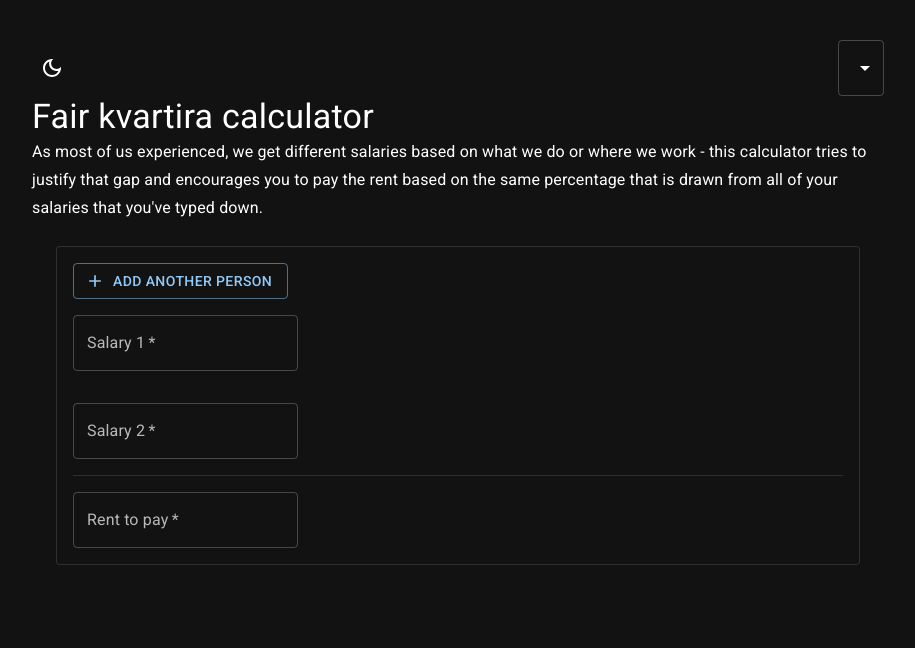
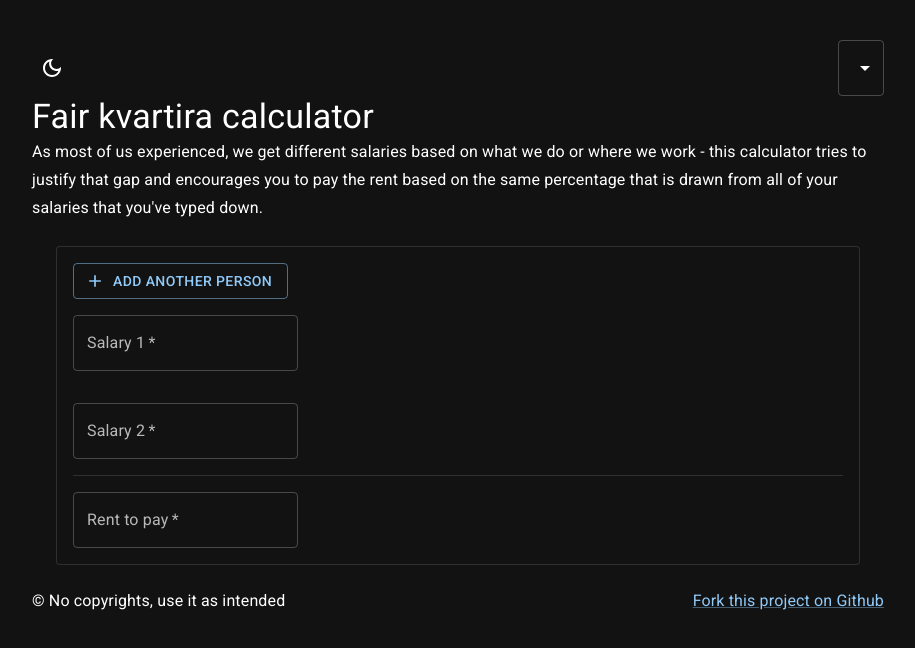
Before and after one commit to armandokun/fair-share, a React (Create React App) app: page / in a window 1280 px wide. Shown: the top 648 px of the page, without its empty margins (182-1097 px from the left). Built offline with nearby package versions, Linux system fonts and the light colour scheme.

Commit message:
Add footer

```diff
--- a/src/App.tsx
+++ b/src/App.tsx
@@ -1,8 +1,7 @@
 import { Box, Container, Typography } from "@mui/material";
 import { useTranslation } from "react-i18next";
 
-import { Form, ToggleColorMode } from "./components";
-import ToggleLanguage from "./components/LanguageSelector/LanguageSelector";
+import { Footer, Form, LanguageSelector, ToggleColorMode } from "./components";
 
 function App() {
   const { t } = useTranslation();
@@ -17,11 +16,12 @@ function App() {
         }}
       >
         <ToggleColorMode />
-        <ToggleLanguage />
+        <LanguageSelector />
       </Box>
       <Typography variant="h4">{t("intro.title")}</Typography>
       <Typography variant="subtitle1">{t("intro.description")}</Typography>
       <Form />
+      <Footer />
     </Container>
   );
 }
--- /dev/null
+++ b/src/components/Footer/Footer.tsx
@@ -0,0 +1,23 @@
+import { Container, Link, Typography } from "@mui/material";
+import { useTranslation } from "react-i18next";
+
+const Footer = () => {
+  const { t } = useTranslation("translation", { keyPrefix: "footer" });
+
+  const repoURL = "https://github.com/armandokun/fair-share";
+
+  return (
+    <Container
+      disableGutters
+      sx={{
+        display: "flex",
+        justifyContent: "space-between",
+      }}
+    >
+      <Typography>{t("copyright.title")}</Typography>
+      <Link href={repoURL}>{t("repository.title")}</Link>
+    </Container>
+  );
+};
+
+export default Footer;
--- /dev/null
+++ b/src/components/Footer/index.ts
@@ -0,0 +1 @@
+export { default } from './Footer';
--- a/src/components/index.ts
+++ b/src/components/index.ts
@@ -1,3 +1,4 @@
 export { default as Form } from './Form'
 export { default as ToggleColorMode } from './ToggleColorMode'
 export { default as LanguageSelector } from './LanguageSelector'
+export { default as Footer } from './Footer'
--- a/src/translations.js
+++ b/src/translations.js
@@ -43,6 +43,14 @@ const resources = {
           add: "Add another person",
         },
       },
+      footer: {
+        copyright: {
+          title: "© No copyrights, use it as intended",
+        },
+        repository: {
+          title: "Fork this project on Github",
+        },
+      },
     },
   },
   lt: {
@@ -85,6 +93,14 @@ const resources = {
           add: "Pridėti papildomą žmogų",
         },
       },
+      footer: {
+        copyright: {
+          title: "© Jokių autorinių teisių, tik lygios",
+        },
+        repository: {
+          title: "Pasidaryk savaip Github'e",
+        },
+      },
     },
   },
 };
```
